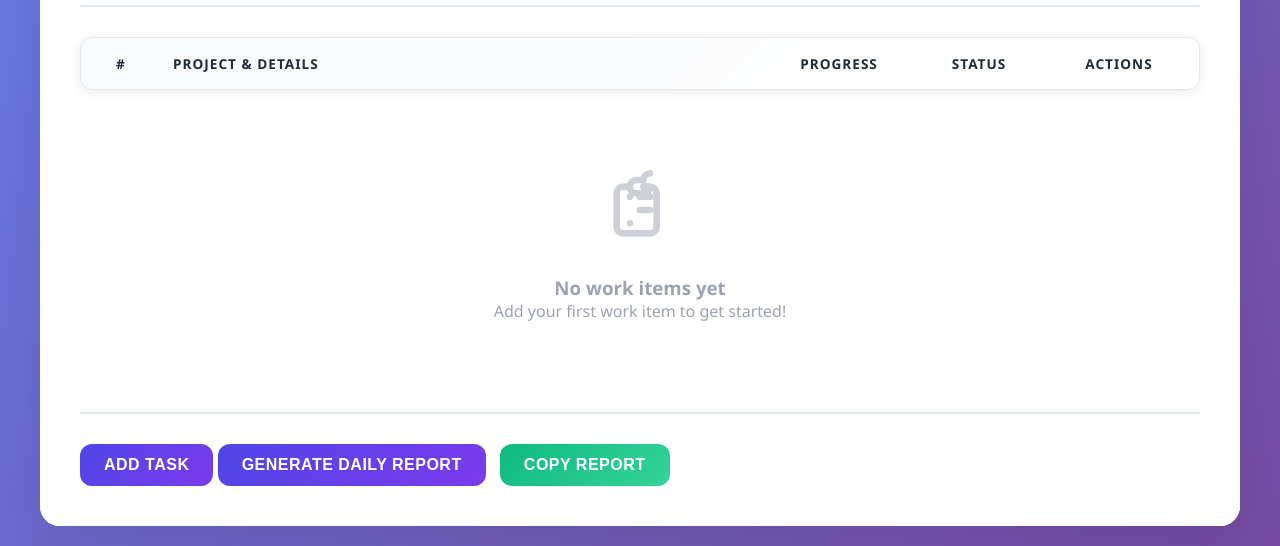
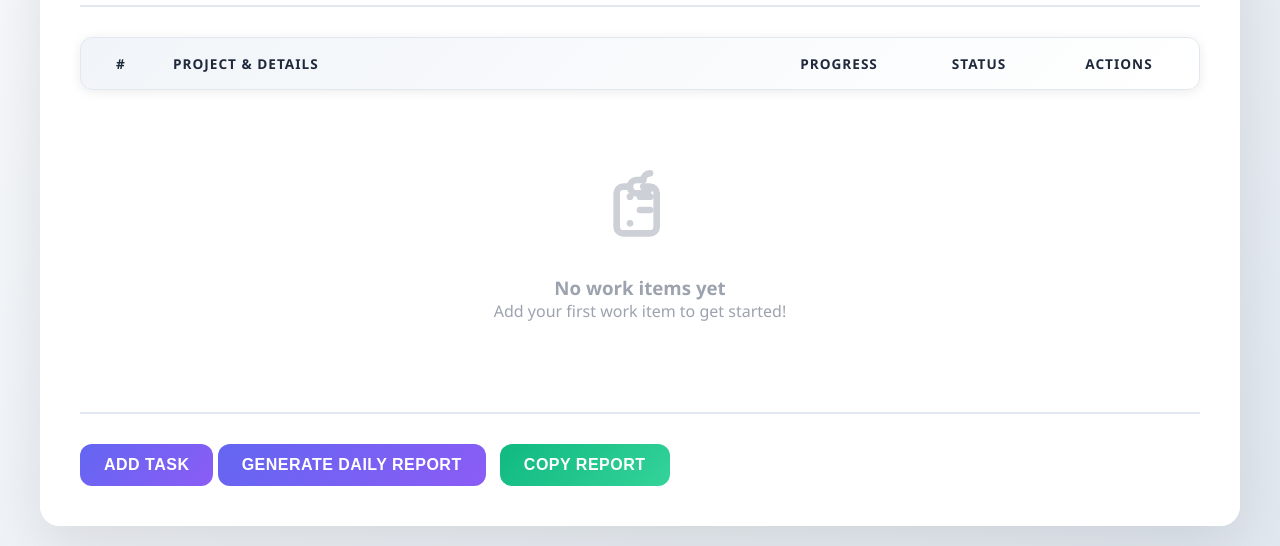
Before and after one commit to sanjay-e2m/Daily, a plain HTML site: page index.html in a window 1280 px wide. Shown: the part 259-805 px from the top of the page. Drawn offline with Linux system fonts and the light colour scheme.

Commit message:
theme added

```diff
--- a/index.html
+++ b/index.html
@@ -6,82 +6,142 @@
     <title>Daily Work Update Tool</title>
     <style>
         :root {
-            --primary-color: #4f46e5;
-            --primary-gradient: linear-gradient(135deg, #4f46e5, #7c3aed);
+            --primary-color: #6366f1;
+            --primary-gradient: linear-gradient(135deg, #6366f1, #8b5cf6);
             --secondary-color: #10b981;
             --secondary-gradient: linear-gradient(135deg, #10b981, #34d399);
-            --background-color: #667eea;
-            --background-gradient: linear-gradient(135deg, #667eea 0%, #764ba2 100%);
+            --background-color: #f8fafc;
+            --background-gradient: linear-gradient(135deg, #f8fafc 0%, #e2e8f0 100%);
             --surface-color: #ffffff;
-            --surface-secondary: #f8fafc;
-            --text-primary: #1f2937;
-            --text-secondary: #6b7280;
+            --surface-secondary: #f1f5f9;
+            --text-primary: #1e293b;
+            --text-secondary: #64748b;
             --border-color: #e2e8f0;
+            --error-color: #ef4444;
+            --warning-color: #f59e0b;
+            --success-color: #22c55e;
+            --input-bg: #ffffff;
+            --input-text: #1e293b;
+            --modal-bg: #ffffff;
+        }
+
+        [data-theme="dark"] {
+            --primary-color: #8b5cf6;
+            --primary-gradient: linear-gradient(135deg, #8b5cf6, #a855f7);
+            --secondary-color: #06d6a0;
+            --secondary-gradient: linear-gradient(135deg, #06d6a0, #20bf6b);
+            --background-color: #0f172a;
+            --background-gradient: linear-gradient(135deg, #0f172a 0%, #1e293b 100%);
+            --surface-color: #1e293b;
+            --surface-secondary: #334155;
+            --text-primary: #f1f5f9;
+            --text-secondary: #cbd5e1;
+            --border-color: #475569;
+            --error-color: #f87171;
+            --warning-color: #fbbf24;
+            --success-color: #34d399;
+            --input-bg: #334155;
+            --input-text: #f1f5f9;
+            --modal-bg: #1e293b;
+        }
+
+        [data-theme="ocean"] {
+            --primary-color: #0ea5e9;
+            --primary-gradient: linear-gradient(135deg, #0ea5e9, #06b6d4);
+            --secondary-color: #14b8a6;
+            --secondary-gradient: linear-gradient(135deg, #14b8a6, #06d6a0);
+            --background-color: #f0f9ff;
+            --background-gradient: linear-gradient(135deg, #f0f9ff 0%, #e0f2fe 100%);
+            --surface-color: #ffffff;
+            --surface-secondary: #f0f9ff;
+            --text-primary: #0c4a6e;
+            --text-secondary: #0369a1;
+            --border-color: #bae6fd;
             --error-color: #ef4444;
             --warning-color: #f59e0b;
             --success-color: #10b981;
             --input-bg: #ffffff;
-            --input-text: #1f2937;
+            --input-text: #0c4a6e;
             --modal-bg: #ffffff;
         }
 
-        [data-theme="dark"] {
-            --primary-color: #6366f1;
-            --primary-gradient: linear-gradient(135deg, #6366f1, #8b5cf6);
-            --secondary-color: #10b981;
-            --secondary-gradient: linear-gradient(135deg, #10b981, #34d399);
-            --background-color: #1f2937;
-            --background-gradient: linear-gradient(135deg, #1f2937 0%, #111827 100%);
-            --surface-color: #374151;
-            --surface-secondary: #4b5563;
-            --text-primary: #f9fafb;
-            --text-secondary: #d1d5db;
-            --border-color: #6b7280;
+        [data-theme="forest"] {
+            --primary-color: #059669;
+            --primary-gradient: linear-gradient(135deg, #059669, #10b981);
+            --secondary-color: #84cc16;
+            --secondary-gradient: linear-gradient(135deg, #84cc16, #a3e635);
+            --background-color: #f0fdf4;
+            --background-gradient: linear-gradient(135deg, #f0fdf4 0%, #dcfce7 100%);
+            --surface-color: #ffffff;
+            --surface-secondary: #f0fdf4;
+            --text-primary: #14532d;
+            --text-secondary: #166534;
+            --border-color: #bbf7d0;
+            --error-color: #ef4444;
+            --warning-color: #f59e0b;
+            --success-color: #22c55e;
+            --input-bg: #ffffff;
+            --input-text: #14532d;
+            --modal-bg: #ffffff;
+        }
+
+        [data-theme="sunset"] {
+            --primary-color: #f97316;
+            --primary-gradient: linear-gradient(135deg, #f97316, #ea580c);
+            --secondary-color: #ec4899;
+            --secondary-gradient: linear-gradient(135deg, #ec4899, #f43f5e);
+            --background-color: #fef7f7;
+            --background-gradient: linear-gradient(135deg, #fef7f7 0%, #fed7d7 100%);
+            --surface-color: #ffffff;
+            --surface-secondary: #fef2f2;
+            --text-primary: #7c2d12;
+            --text-secondary: #9a3412;
+            --border-color: #fed7d7;
+            --error-color: #dc2626;
+            --warning-color: #f59e0b;
+            --success-color: #16a34a;
+            --input-bg: #ffffff;
+            --input-text: #7c2d12;
+            --modal-bg: #ffffff;
+        }
+
+        [data-theme="midnight"] {
+            --primary-color: #3b82f6;
+            --primary-gradient: linear-gradient(135deg, #3b82f6, #1d4ed8);
+            --secondary-color: #8b5cf6;
+            --secondary-gradient: linear-gradient(135deg, #8b5cf6, #7c3aed);
+            --background-color: #0c1426;
+            --background-gradient: linear-gradient(135deg, #0c1426 0%, #1e293b 100%);
+            --surface-color: #1e293b;
+            --surface-secondary: #334155;
+            --text-primary: #e2e8f0;
+            --text-secondary: #94a3b8;
+            --border-color: #475569;
             --error-color: #f87171;
             --warning-color: #fbbf24;
             --success-color: #34d399;
-            --input-bg: #4b5563;
-            --input-text: #f9fafb;
-            --modal-bg: #374151;
-        }
-
-        [data-theme="ocean"] {
-            --primary-color: #0ea5e9;
-            --primary-gradient: linear-gradient(135deg, #0ea5e9, #0284c7);
+            --input-bg: #334155;
+            --input-text: #e2e8f0;
+            --modal-bg: #1e293b;
+        }
+
+        [data-theme="lavender"] {
+            --primary-color: #a855f7;
+            --primary-gradient: linear-gradient(135deg, #a855f7, #9333ea);
             --secondary-color: #06b6d4;
             --secondary-gradient: linear-gradient(135deg, #06b6d4, #0891b2);
-            --background-color: #0c4a6e;
-            --background-gradient: linear-gradient(135deg, #0c4a6e 0%, #075985 100%);
+            --background-color: #faf5ff;
+            --background-gradient: linear-gradient(135deg, #faf5ff 0%, #f3e8ff 100%);
             --surface-color: #ffffff;
-            --surface-secondary: #f0f9ff;
-            --text-primary: #1f2937;
-            --text-secondary: #6b7280;
-            --border-color: #e2e8f0;
+            --surface-secondary: #faf5ff;
+            --text-primary: #581c87;
+            --text-secondary: #7c3aed;
+            --border-color: #e9d5ff;
             --error-color: #ef4444;
             --warning-color: #f59e0b;
             --success-color: #10b981;
             --input-bg: #ffffff;
-            --input-text: #1f2937;
-            --modal-bg: #ffffff;
-        }
-
-        [data-theme="forest"] {
-            --primary-color: #059669;
-            --primary-gradient: linear-gradient(135deg, #059669, #047857);
-            --secondary-color: #65a30d;
-            --secondary-gradient: linear-gradient(135deg, #65a30d, #84cc16);
-            --background-color: #064e3b;
-            --background-gradient: linear-gradient(135deg, #064e3b 0%, #065f46 100%);
-            --surface-color: #ffffff;
-            --surface-secondary: #f0fdf4;
-            --text-primary: #1f2937;
-            --text-secondary: #6b7280;
-            --border-color: #e2e8f0;
-            --error-color: #ef4444;
-            --warning-color: #f59e0b;
-            --success-color: #10b981;
-            --input-bg: #ffffff;
-            --input-text: #1f2937;
+            --input-text: #581c87;
             --modal-bg: #ffffff;
         }
 
@@ -278,10 +338,11 @@
         }
 
         .theme-options {
-            display: flex;
-            gap: 15px;
+            display: grid;
+            grid-template-columns: repeat(auto-fit, minmax(100px, 1fr));
+            gap: 12px;
             justify-content: center;
-            flex-wrap: wrap;
+            max-width: 100%;
         }
 
         .theme-option {
@@ -317,19 +378,31 @@
         }
 
         .light-preview {
-            background: linear-gradient(135deg, #667eea 0%, #764ba2 100%);
+            background: linear-gradient(135deg, #f8fafc 0%, #e2e8f0 100%);
         }
 
         .dark-preview {
-            background: linear-gradient(135deg, #1f2937 0%, #111827 100%);
+            background: linear-gradient(135deg, #0f172a 0%, #1e293b 100%);
         }
 
         .ocean-preview {
-            background: linear-gradient(135deg, #0c4a6e 0%, #075985 100%);
+            background: linear-gradient(135deg, #f0f9ff 0%, #e0f2fe 100%);
         }
 
         .forest-preview {
-            background: linear-gradient(135deg, #064e3b 0%, #065f46 100%);
+            background: linear-gradient(135deg, #f0fdf4 0%, #dcfce7 100%);
+        }
+
+        .sunset-preview {
+            background: linear-gradient(135deg, #fef7f7 0%, #fed7d7 100%);
+        }
+
+        .midnight-preview {
+            background: linear-gradient(135deg, #0c1426 0%, #1e293b 100%);
+        }
+
+        .lavender-preview {
+            background: linear-gradient(135deg, #faf5ff 0%, #f3e8ff 100%);
         }
 
         .work-item {
@@ -368,6 +441,18 @@
 
         [data-theme="dark"] .work-item-odd {
             background: linear-gradient(135deg, var(--surface-color) 0%, rgba(75, 85, 99, 0.3) 100%);
+        }
+
+        [data-theme="sunset"] .work-item-odd {
+            background: linear-gradient(135deg, var(--surface-color) 0%, rgba(254, 242, 242, 0.8) 100%);
+        }
+
+        [data-theme="midnight"] .work-item-odd {
+            background: linear-gradient(135deg, var(--surface-color) 0%, rgba(51, 65, 85, 0.5) 100%);
+        }
+
+        [data-theme="lavender"] .work-item-odd {
+            background: linear-gradient(135deg, var(--surface-color) 0%, rgba(250, 245, 255, 0.8) 100%);
         }
 
         .work-item.dragging {
@@ -1036,6 +1121,18 @@
                     <button class="theme-option" data-theme="forest" onclick="setTheme('forest')">
                         <div class="theme-preview forest-preview"></div>
                         <span>Forest</span>
+                    </button>
+                    <button class="theme-option" data-theme="sunset" onclick="setTheme('sunset')">
+                        <div class="theme-preview sunset-preview"></div>
+                        <span>Sunset</span>
+                    </button>
+                    <button class="theme-option" data-theme="midnight" onclick="setTheme('midnight')">
+                        <div class="theme-preview midnight-preview"></div>
+                        <span>Midnight</span>
+                    </button>
+                    <button class="theme-option" data-theme="lavender" onclick="setTheme('lavender')">
+                        <div class="theme-preview lavender-preview"></div>
+                        <span>Lavender</span>
                     </button>
                 </div>
             </div>
```
